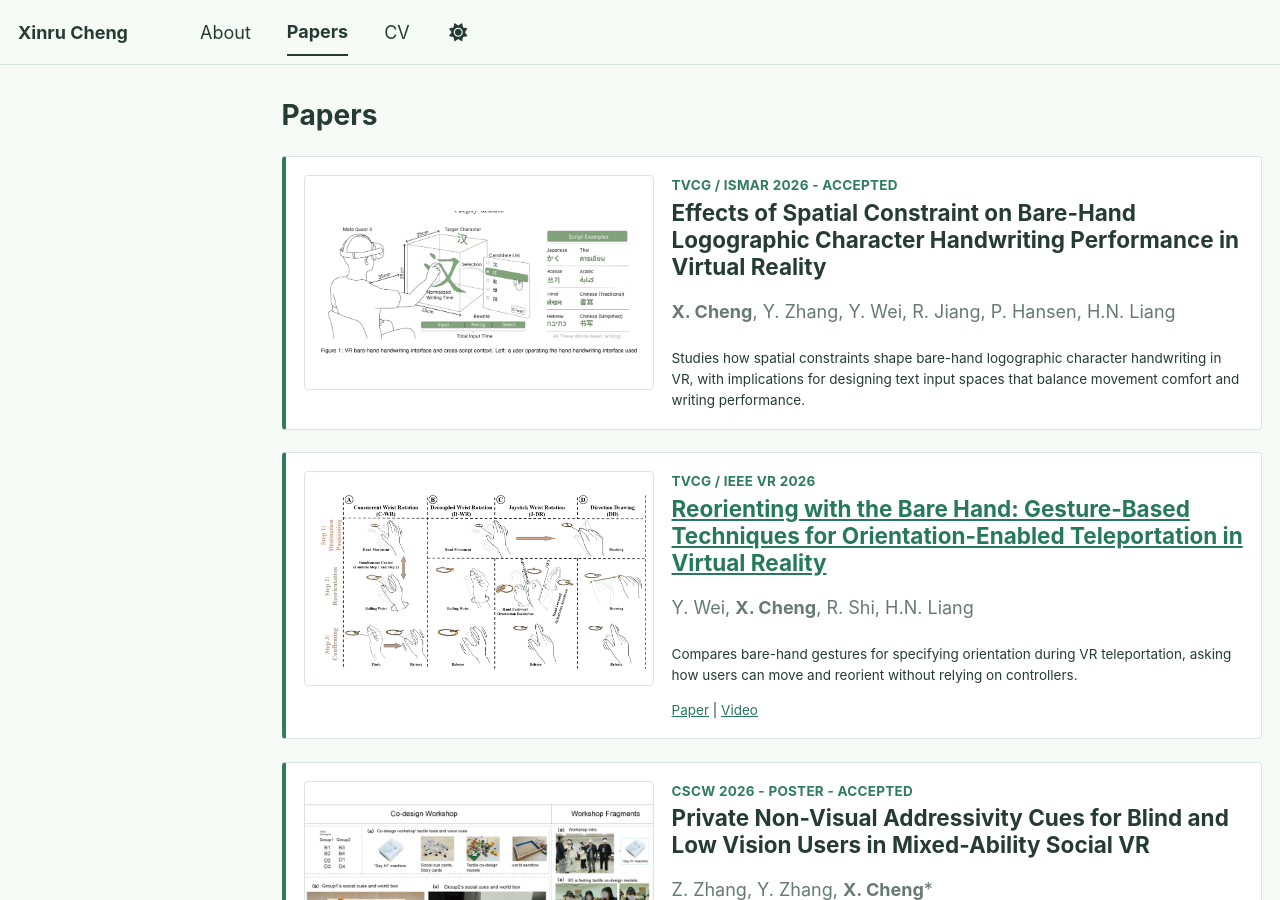
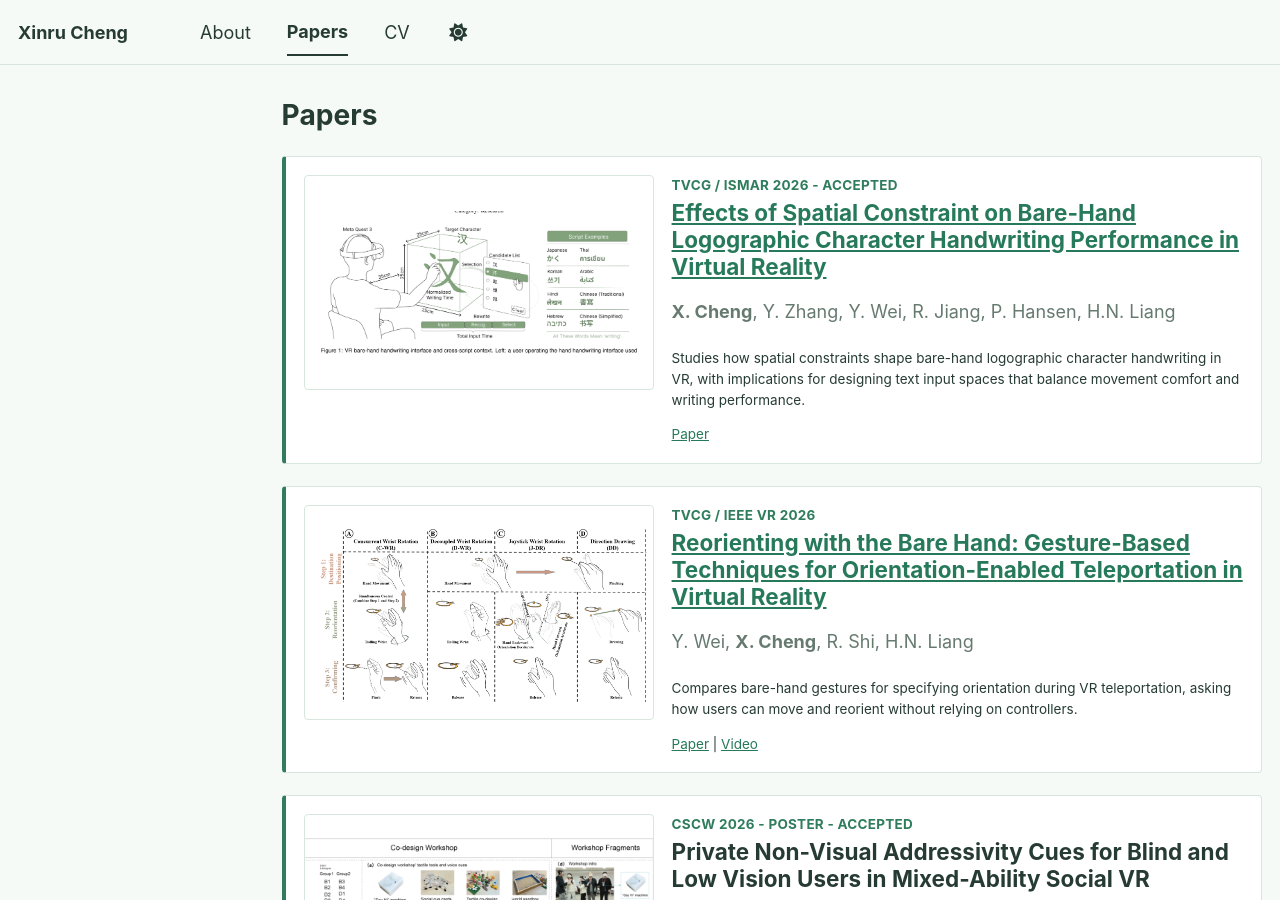
Before and after one commit to raya0313/raya0313.github.io, a Jekyll site: the page built from _pages/publications.html, in a window 1280 px wide and 900 px high. Built offline with Jekyll 4.4.1, drawn with Linux system fonts in a browser that asks for light colours; a script bundle is joined from its source files by our own code; library files that are not in the unit come from our copies.

Commit message:
Add ResearchGate link for handwriting paper

```diff
--- a/_pages/publications.html
+++ b/_pages/publications.html
@@ -17,12 +17,13 @@ author_profile: false
       <p class="publication-card__meta">TVCG / ISMAR 2026 - Accepted</p>
       <h2>
         <span class="publication-card__title" tabindex="0">
-          Effects of Spatial Constraint on Bare-Hand Logographic Character Handwriting Performance in Virtual Reality
+          <a href="https://www.researchgate.net/publication/410938130_Effects_of_Spatial_Constraint_on_Bare-Hand_Logographic_Character_Handwriting_Performance_in_Virtual_Reality">Effects of Spatial Constraint on Bare-Hand Logographic Character Handwriting Performance in Virtual Reality</a>
           <span class="publication-card__description">Studies how spatial constraints shape bare-hand logographic character handwriting in VR, with implications for designing text input spaces that balance movement comfort and writing performance.</span>
         </span>
       </h2>
       <p class="publication-card__authors"><strong>X. Cheng</strong>, Y. Zhang, Y. Wei, R. Jiang, P. Hansen, H.N. Liang</p>
       <p class="publication-card__summary">Studies how spatial constraints shape bare-hand logographic character handwriting in VR, with implications for designing text input spaces that balance movement comfort and writing performance.</p>
+      <p class="publication-card__links"><a href="https://www.researchgate.net/publication/410938130_Effects_of_Spatial_Constraint_on_Bare-Hand_Logographic_Character_Handwriting_Performance_in_Virtual_Reality">Paper</a></p>
     </div>
   </article>
 
```
